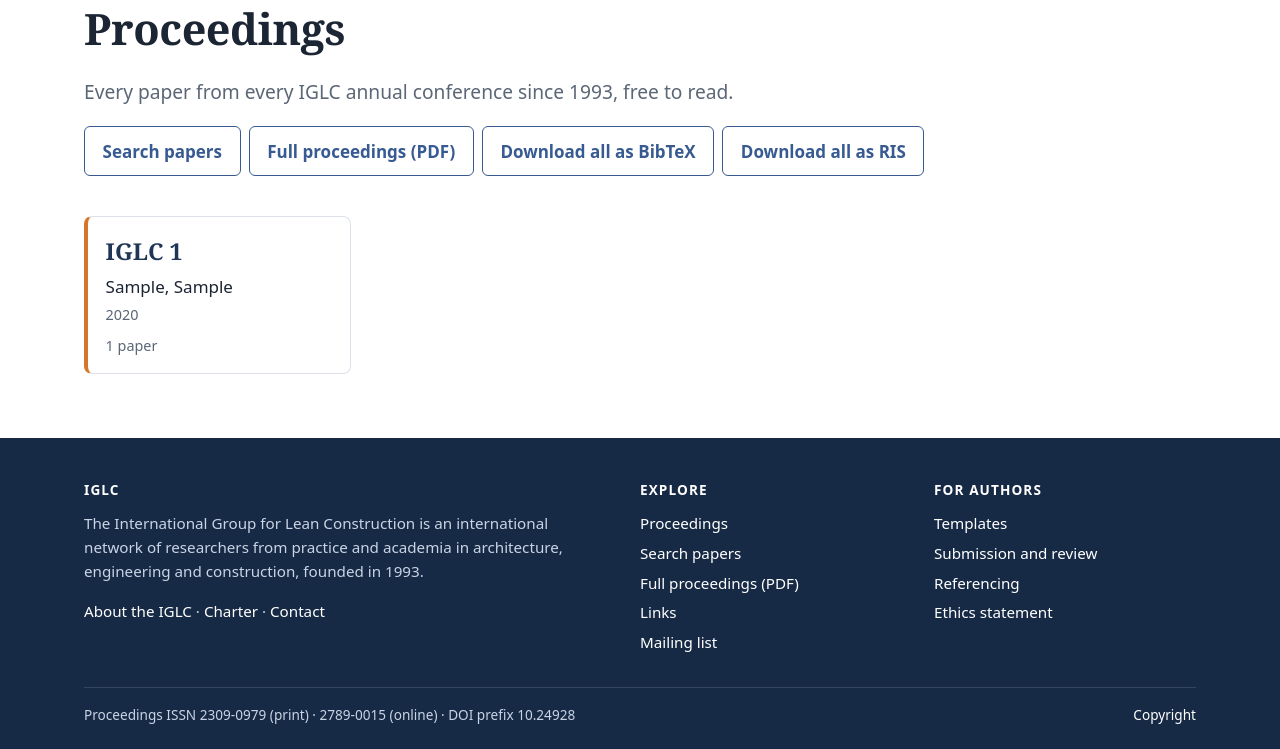
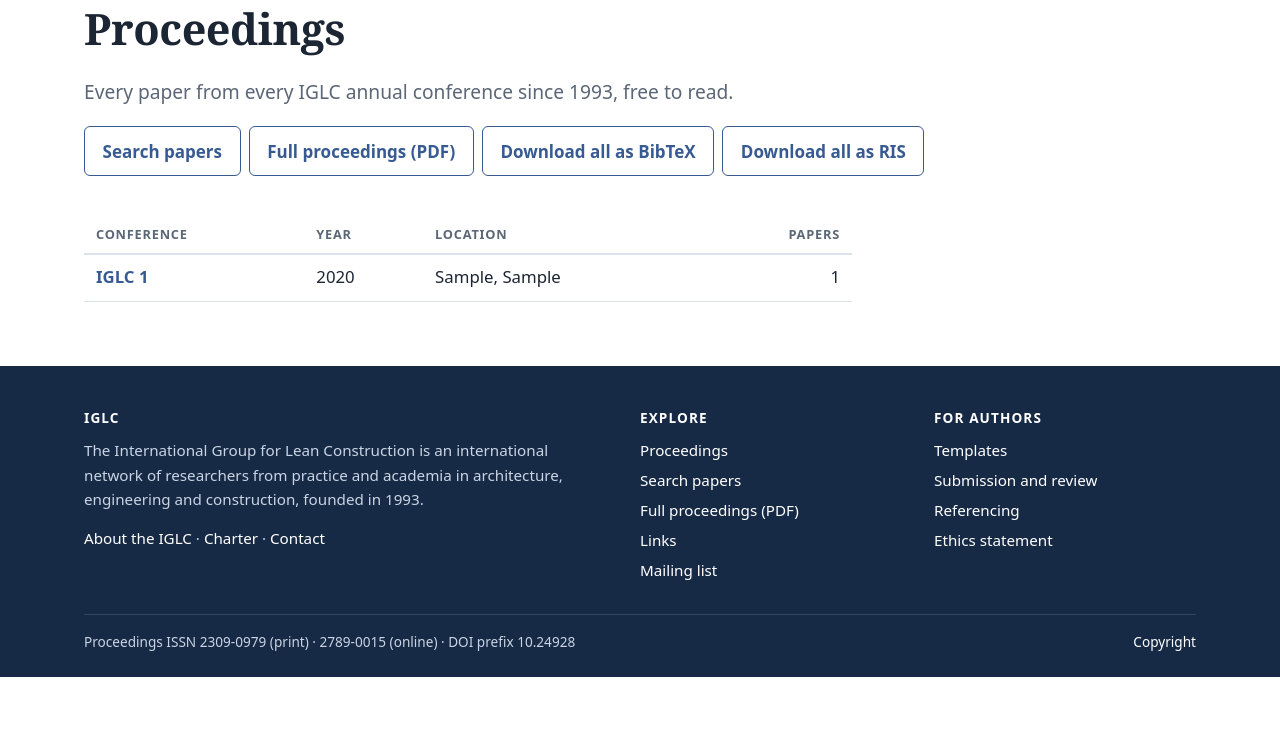
Before and after one commit to FrodeDrevland/new-iglc-net, a Django app: page /papers in a window 1280 px wide. Shown: the part 140-889 px from the top of the page. After the commit the page ends 817 px from the top, so only its background shows below. Run offline with Django 5.2, Linux system fonts and the light colour scheme; tables that the repository leaves empty hold one stand-in row (values such as "Sample post"); parts of the project's set-up code (start-up, migrations or seed data) failed here and were passed over.

Commit message:
Proceedings as a list (conference, year, location, papers) instead of cards
Co-Authored-By: Claude Opus 5.5 <noreply@anthropic.com>
Claude-Session: https://claude.ai/code/session_01XkJSX4vrRHW9CYEUGMRzwt

```diff
--- a/static/css/site.css
+++ b/static/css/site.css
@@ -92,13 +92,15 @@ main { padding-bottom: 4rem; }
 .section-head { display: flex; align-items: baseline; justify-content: space-between; gap: 1rem; }
 .section-head a { font-weight: 600; white-space: nowrap; }
 
-/* Cards */
-.cards { list-style: none; padding: 0; margin: 0; display: grid; grid-template-columns: repeat(auto-fill, minmax(13.5rem, 1fr)); gap: .9rem; }
-.conf-card { display: flex; flex-direction: column; gap: .15rem; height: 100%; padding: 1rem 1.1rem; border: 1px solid var(--line); border-left: 4px solid var(--orange); border-radius: var(--radius); text-decoration: none; color: var(--ink); background: var(--white); transition: border-color .15s, box-shadow .15s; }
-.conf-card:hover { border-color: var(--blue); border-left-color: var(--orange); box-shadow: 0 4px 14px rgb(31 54 87 / .1); color: var(--ink); }
-.conf-card .num { font-family: var(--serif); font-size: 1.45rem; font-weight: 700; color: var(--blue-dark); }
-.conf-card .where { font-weight: 500; }
-.conf-card .count { margin-top: auto; padding-top: .4rem; font-size: .9rem; color: var(--muted); }
+/* Conference list */
+.conf-table { width: 100%; max-width: 48rem; border-collapse: collapse; font-size: 1.05rem; }
+.conf-table th { text-align: left; font-size: .8rem; text-transform: uppercase; letter-spacing: .06em; color: var(--muted); font-weight: 600; padding: .5rem .75rem; border-bottom: 2px solid var(--line); }
+.conf-table td { padding: .6rem .75rem; border-bottom: 1px solid var(--line); }
+.conf-table td:first-child a { font-weight: 600; text-decoration: none; white-space: nowrap; }
+.conf-table td:first-child a:hover { text-decoration: underline; }
+.conf-table tbody tr:hover { background: var(--soft); }
+.conf-table .num { text-align: right; font-variant-numeric: tabular-nums; }
+@media (max-width: 36rem) { .conf-table { font-size: .95rem; } .conf-table th, .conf-table td { padding: .5rem .4rem; } }
 .panel { border: 1px solid var(--line); border-radius: var(--radius); padding: 1.25rem; background: var(--soft); }
 .panel h2, .panel h3 { margin-top: 0; }
 .panel + .panel { margin-top: 1rem; }
--- a/templates/archive/_conference_card.html
+++ /dev/null
@@ -1,6 +0,0 @@
-<a class="conf-card" href="{{ conference.get_absolute_url }}">
-  <span class="num">IGLC {{ conference.number }}</span>
-  <span class="where">{{ conference.location|default:"Location not recorded" }}</span>
-  <span class="muted small">{{ conference.year|default:"" }}</span>
-  <span class="count">{{ conference.paper_count }} paper{{ conference.paper_count|pluralize }}</span>
-</a>
--- /dev/null
+++ b/templates/archive/_conference_table.html
@@ -0,0 +1,15 @@
+<table class="conf-table">
+  <thead><tr><th scope="col">Conference</th><th scope="col">Year</th><th scope="col">Location</th><th scope="col" class="num">Papers</th></tr></thead>
+  <tbody>
+  {% for conference in conferences %}
+    <tr>
+      <td><a href="{{ conference.get_absolute_url }}">IGLC {{ conference.number }}</a></td>
+      <td>{{ conference.year|default:"" }}</td>
+      <td>{{ conference.location }}</td>
+      <td class="num">{{ conference.paper_count }}</td>
+    </tr>
+  {% empty %}
+    <tr><td colspan="4">No proceedings published yet.</td></tr>
+  {% endfor %}
+  </tbody>
+</table>
--- a/templates/archive/conference_list.html
+++ b/templates/archive/conference_list.html
@@ -12,7 +12,5 @@
     <a class="button secondary" href="{% url 'archive:export_complete_ris' %}" rel="nofollow">Download all as RIS</a>
   </div>
 </div>
-<ul class="cards" style="margin-top:2rem">
-  {% for conference in conferences %}<li>{% include "archive/_conference_card.html" %}</li>{% endfor %}
-</ul>
+<div style="margin-top:2rem">{% include "archive/_conference_table.html" %}</div>
 {% endblock %}
```
Also changed, not shown: templates/home.html (+1 -7 lines).
